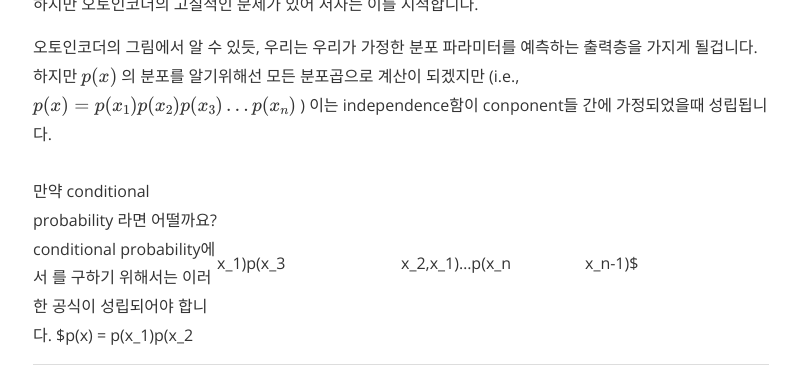
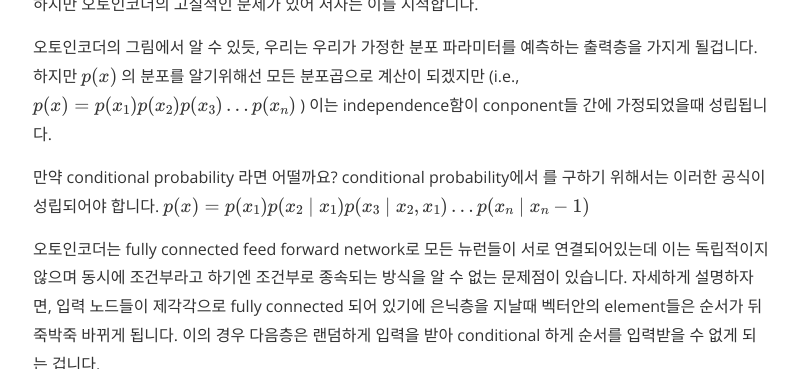
Before and after one commit to deep-generative-models-AIM5036/deep-generative-models-AIM5036.github.io, a Jekyll site: the page built from _posts/2022-11-13-made.md, in a window 1280 px wide and 900 px high, scrolled down 4070 px, cut to the strip 94-463 px from the top of the window. Shown: the whole strip, without its empty margins (239-1037 px from the left). Built offline with Jekyll 4.4.1, drawn with Linux system fonts in a browser that asks for light colours; nearby versions of some CDN libraries; formulas are drawn with MathJax 3.

Commit message:
Update 2022-11-13-made.md

```diff
--- a/_posts/2022-11-13-made.md
+++ b/_posts/2022-11-13-made.md
@@ -56,7 +56,7 @@ $x < d$ 를 추정할 수 있습니다.
 
 오토인코더의 그림에서 알 수 있듯, 우리는 우리가 가정한 분포 파라미터를 예측하는 출력층을 가지게 될겁니다. 하지만 $p(x)$ 의 분포를 알기위해선 모든 분포곱으로 계산이 되겠지만 (i.e., $p(x) = p(x_1)p(x_2)p(x_3)...p(x_n)$ ) 이는 independence함이 conponent들 간에 가정되었을때 성립됩니다.
 
-만약 conditional probability 라면 어떨까요? conditional probability에서 를 구하기 위해서는 이러한 공식이 성립되어야 합니다.  $p(x) = p(x_1)p(x_2|x_1)p(x_3|x_2,x_1)...p(x_n|x_n-1)$
+만약 conditional probability 라면 어떨까요? conditional probability에서 를 구하기 위해서는 이러한 공식이 성립되어야 합니다.  $p(x) = p(x_1)p(x_2 \mid x_1)p(x_3 \mid x_2,x_1)...p(x_n \mid x_n-1)$
 
 오토인코더는 fully connected feed forward network로 모든 뉴런들이 서로 연결되어있는데 이는 독립적이지 않으며 동시에 조건부라고 하기엔 조건부로 종속되는 방식을 알 수 없는 문제점이 있습니다. 자세하게 설명하자면, 입력 노드들이 제각각으로 fully connected 되어 있기에 은닉층을 지날때 벡터안의 element들은 순서가 뒤죽박죽 바뀌게 됩니다. 이의 경우 다음층은 랜덤하게 입력을 받아 conditional 하게 순서를 입력받을 수 없게 되는 겁니다.
 
```
